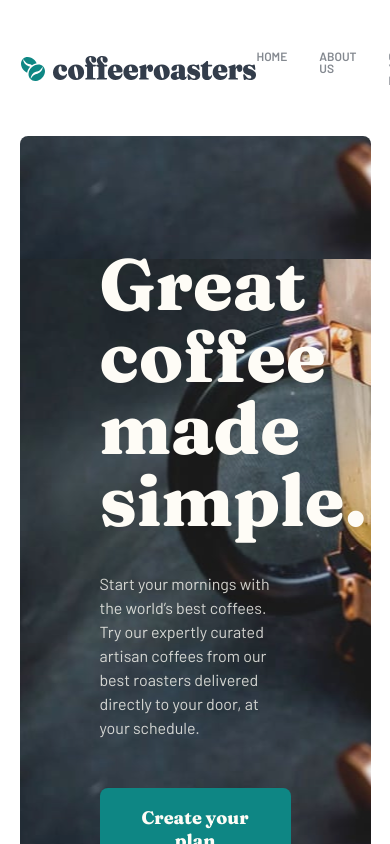
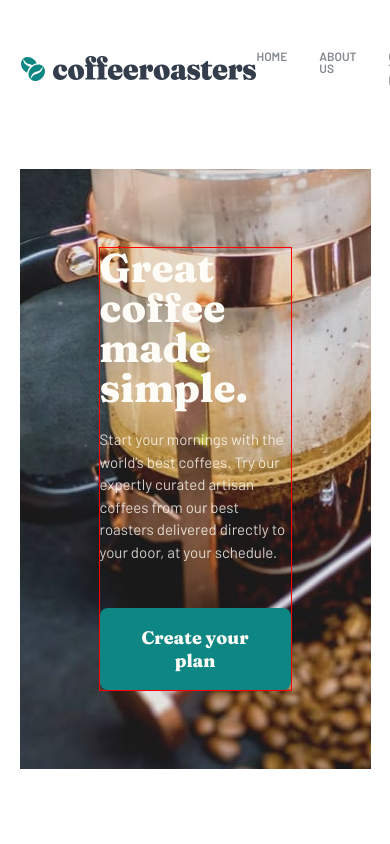
Before and after one commit to Mokalbari/coffee-roaster, a React (Vite) app: page / in a window 390 px wide. Shown: the top 844 px of the page. Built offline with nearby package versions, Linux system fonts and the light colour scheme.

Commit message:
continue responsive version mobile

```diff
--- a/src/styles/HeroSection.css
+++ b/src/styles/HeroSection.css
@@ -18,3 +18,24 @@
     margin-bottom: 3em;
   }
 }
+
+@media (min-width: 600px) and (max-width: 1024px) {
+  .hero {
+    background-image: "../assets/home/tablet/image-hero-coffeepress.jpg";
+  }
+}
+
+@media (max-width: 599px) {
+  .hero {
+    border-radius: 1rem;
+    background-image: "../assets/home/mobile/image-hero-coffeepress.jpg";
+    background-repeat: no-repeat;
+    background-position: 75%;
+  }
+
+  .hero__text-container {
+    width: 100%;
+    max-width: initial;
+    outline: 1px solid red;
+  }
+}
--- a/src/styles/index.css
+++ b/src/styles/index.css
@@ -59,15 +59,44 @@ p {
   .header {
     &.--xl {
       font-size: 9.375rem;
-      text-transform: lowercase;
     }
 
     &.--l {
-      font-size: 3rem;
+      font-size: 4.5rem;
     }
 
     &.--m {
       font-size: 2rem;
+    }
+
+    &.--s {
+      font-size: 1.5rem;
+    }
+
+    &.--xs {
+      font-size: 1.5rem;
+    }
+  }
+
+  p {
+    font-size: 0.9375rem;
+    color: hsl(var(--clr-neutral-800) / 0.9);
+    line-height: 1.5;
+  }
+}
+
+@media (max-width: 599px) {
+  .header {
+    &.--xl {
+      font-size: 9.375rem;
+    }
+
+    &.--l {
+      font-size: 2.5rem;
+    }
+
+    &.--m {
+      font-size: 1.75rem;
     }
 
     &.--s {
```
